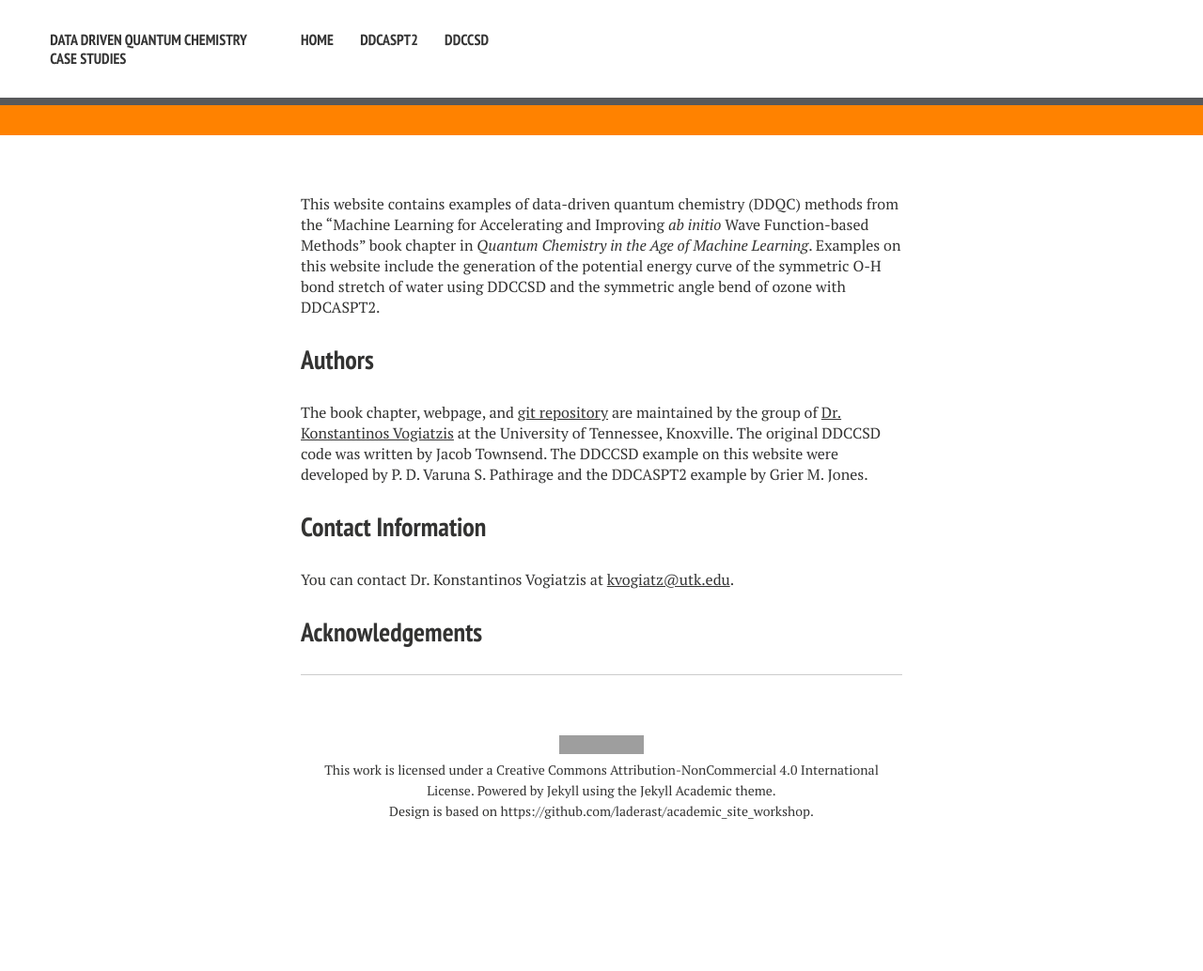
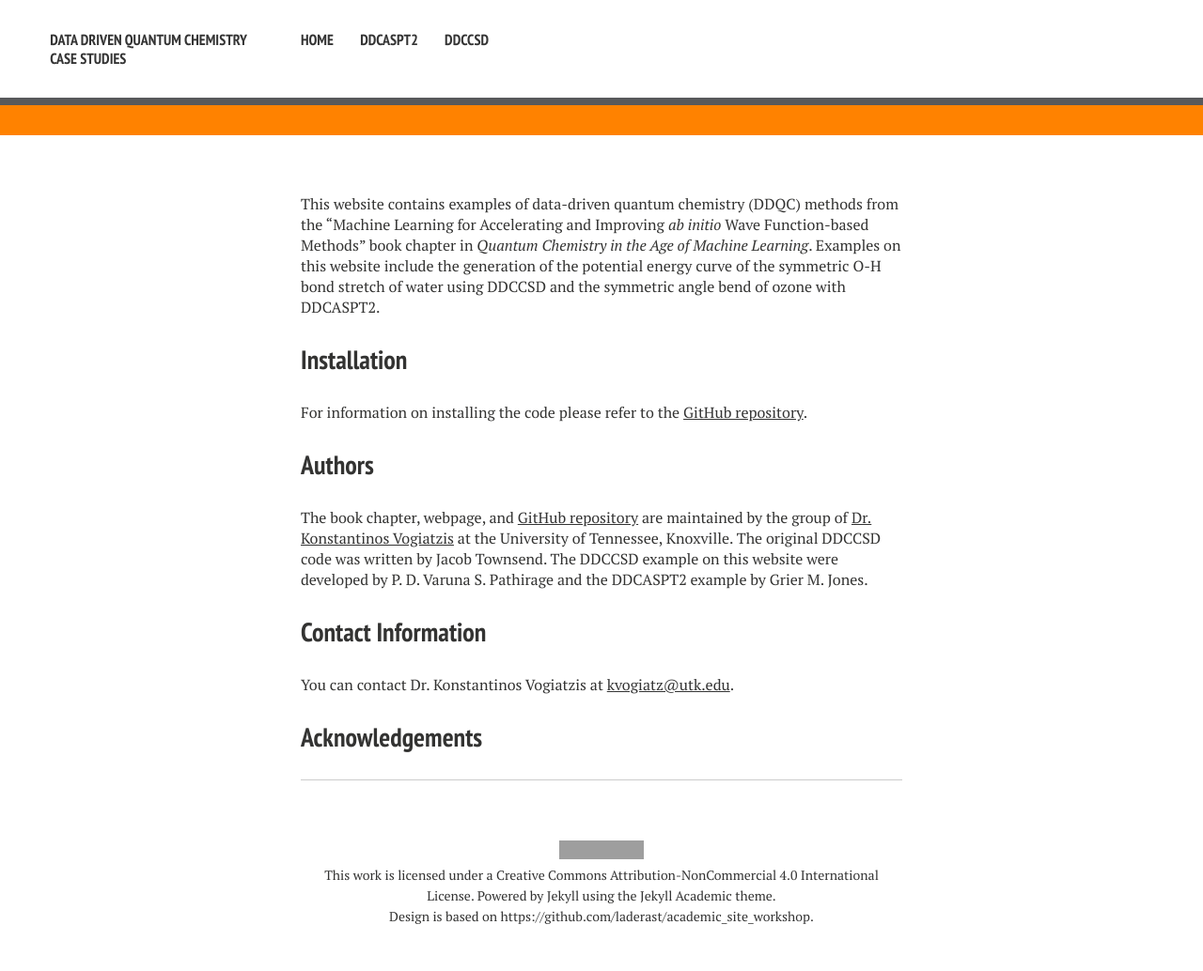
Before and after one commit to ChemRacer/DDQC_Demo, a Jekyll site: the page built from index.md, in a window 1280 px wide. Shown: the whole page at 94% size. Built offline with Jekyll 4.4.1, drawn with Linux system fonts in a browser that asks for light colours; nearby versions of some CDN libraries; before the commit the page ends 922 px from its top, so only the background shows below that; grey boxes are pictures that could not be loaded.

Commit message:
Tue Dec 14 14:21:46 EST 2021

```diff
--- a/index.md
+++ b/index.md
@@ -4,8 +4,12 @@ layout: page
 This website contains examples of data-driven quantum chemistry (DDQC) methods from the "Machine Learning for Accelerating and Improving *ab initio* Wave Function-based Methods" book chapter in  *Quantum Chemistry in the Age of Machine Learning*. Examples on this website include the generation of the potential energy curve of the symmetric O-H bond stretch of water using DDCCSD and the symmetric angle bend of ozone with DDCASPT2.
 
 
+## Installation
+For information on installing the code please refer to the [GitHub repository](https://github.com/ChemRacer/DDQC_Demo).
+
+
 ## Authors
-The book chapter, webpage, and [git repository](https://github.com/ChemRacer/DDQC_Demo) are maintained by the group of [Dr. Konstantinos Vogiatzis](https://vogiatzis.utk.edu/) at the University of Tennessee, Knoxville. The original DDCCSD code was written by Jacob Townsend. The DDCCSD example on this website were developed by P. D. Varuna S. Pathirage and the DDCASPT2 example by Grier M. Jones.
+The book chapter, webpage, and [GitHub repository](https://github.com/ChemRacer/DDQC_Demo) are maintained by the group of [Dr. Konstantinos Vogiatzis](https://vogiatzis.utk.edu/) at the University of Tennessee, Knoxville. The original DDCCSD code was written by Jacob Townsend. The DDCCSD example on this website were developed by P. D. Varuna S. Pathirage and the DDCASPT2 example by Grier M. Jones.
 
 
 ## Contact Information
```
